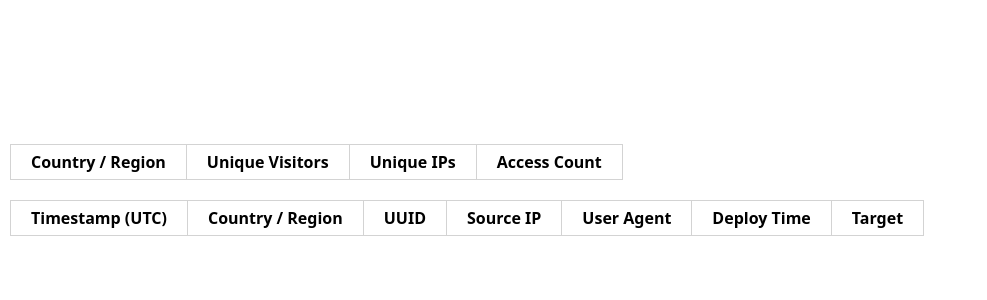
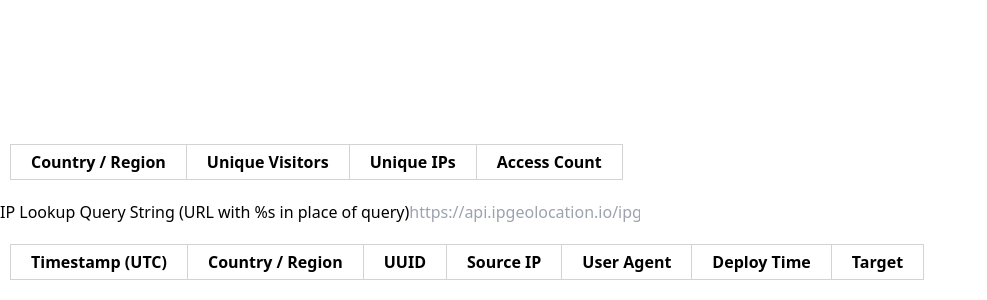
Before and after one commit to dashanalytics/webanalytics-dash, a Vue app: page / in a window 1280 px wide. Shown: the part 1652-1952 px from the top of the page, without its empty margins (0-987 px from the left). Before the commit the page ends 1908 px from the top, so only its background shows below. Built offline with nearby package versions, Linux system fonts and the light colour scheme.

Commit message:
Support IP lookup query string instead of fixed IP database URL.

```diff
--- a/src/App.vue
+++ b/src/App.vue
@@ -111,7 +111,7 @@ function share() {
   statusText.value = 'Copied to clipboard.'
 }
 
-document.body.onload = () => {
+document.addEventListener("DOMContentLoaded", () => {
   const params = new URLSearchParams(window.location.search);
 
   const host = document.getElementById('server') as HTMLInputElement
@@ -121,7 +121,7 @@ document.body.onload = () => {
   host.value = params.get('server')
   accessToken.value = params.get('access_token')
   dataRange.value = params.get('data_range') || '7'
-}
+})
 </script>
 
 <template>
@@ -130,7 +130,7 @@ document.body.onload = () => {
     <div class="w-full max-w-xl">
       <form class="m-5 bg-white shadow-md rounded px-8 pt-6 pb-8 mb-4">
         <div class="mb-4">
-          <label class="block text-gray-700 text-sm font-bold mb-2" for="username">
+          <label class="block text-gray-700 text-sm font-bold mb-2" for="server">
             Server
           </label>
           <input
--- a/src/components/IPDetailDialog.vue
+++ b/src/components/IPDetailDialog.vue
@@ -10,9 +10,9 @@ const props = defineProps({
 const isOpen = ref(false);
 const detail = ref({})
 
-async function ipLookup(ip: string) {
+async function ipLookup(queryString: string, ip: string) {
   if (localStorage.getItem(`ip-${ip}`) == undefined) {
-    const resp = await fetch(`http://ip-api.com/json/${ip}?fields=status,message,continent,continentCode,country,countryCode,region,regionName,city,district,zip,lat,lon,timezone,offset,isp,org,as,asname,reverse,mobile,proxy,hosting`)
+    const resp = await fetch(queryString.replace('%s', encodeURIComponent(ip)))
     localStorage.setItem(`ip-${ip}`, await resp.text())
   }
   return localStorage.getItem(`ip-${ip}`)
@@ -31,8 +31,16 @@ function clearCache() {
 watch(props, () => {
   isOpen.value = true
   detail.value = {status: 'fetching'}
-  ipLookup(props.ip).then((info) => {
+
+  const queryString = localStorage.getItem('ipLookupQueryString')
+
+  ipLookup(queryString, props.ip).then((info) => {
     detail.value = JSON.parse(info)
+  }).catch((err) => {
+    detail.value = {
+      'hint': 'Might be blocked by client. Check DevTools and your browser extensions.',
+      err: err,
+    }
   })
 })
 </script>
--- a/src/components/RawDataTable.vue
+++ b/src/components/RawDataTable.vue
@@ -11,9 +11,25 @@ const props = defineProps({
 const ipDetail = ref("")
 const ipDetailShow = ref(0)
 
+function change() {
+  localStorage.setItem('ipLookupQueryString', (document.getElementById('ip-query-string') as HTMLInputElement).value)
+}
+
+document.addEventListener("DOMContentLoaded", () => {
+  (document.getElementById('ip-query-string') as HTMLInputElement).value = localStorage.getItem('ipLookupQueryString')
+})
 </script>
 
 <template>
+  <div class="mb-4">
+    <label class="block text-gray-700 text-sm font-bold mb-2" for="ip-query-string">IP Lookup Query String (URL with %s
+      in place of query)</label>
+    <input
+        id="ip-query-string"
+        class="shadow appearance-none border rounded w-full py-2 px-3 text-gray-700 leading-tight focus:outline-none focus:shadow-outline"
+        placeholder="https://api.ipgeolocation.io/ipgeo?apiKey=API_KEY&ip=%s" type="text"
+        @change="change()">
+  </div>
   <IPDetailDialog :ip="ipDetail" :trigger="ipDetailShow"></IPDetailDialog>
   <table>
     <thead>
```
